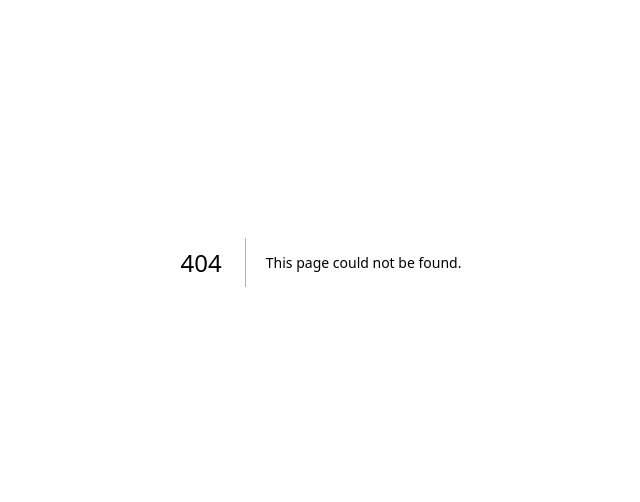
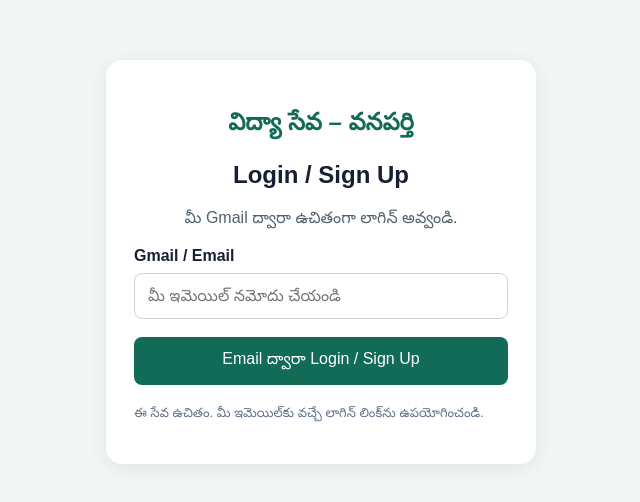
Before and after one commit to abvpwanaparthy20262028-eng/vidya-seva-wanaparthy, a Next.js app: page /login in a window 1280 px wide. Before the commit this address had no page. Shown: the part 138-640 px from the top of the page, without its empty margins (319-959 px from the left). Built offline with nearby package versions, Linux system fonts and the light colour scheme; no server answers.

Commit message:
Create page.tsx

```diff
--- /dev/null
+++ b/app/login/page.tsx
@@ -0,0 +1,133 @@
+
+"use client";
+
+import { useState } from "react";
+import { supabase } from "@/lib/supabase";
+import { useRouter } from "next/navigation";
+
+export default function LoginPage() {
+  const router = useRouter();
+  const [email, setEmail] = useState("");
+  const [loading, setLoading] = useState(false);
+  const [message, setMessage] = useState("");
+  const [error, setError] = useState("");
+
+  async function handleLogin(e: React.FormEvent<HTMLFormElement>) {
+    e.preventDefault();
+    setLoading(true);
+    setMessage("");
+    setError("");
+
+    try {
+      const { error: authError } = await supabase.auth.signInWithOtp({
+        email: email.trim(),
+        options: {
+          emailRedirectTo: `${window.location.origin}/auth/callback`,
+        },
+      });
+
+      if (authError) throw authError;
+
+      setMessage(
+        "మీ ఇమెయిల్‌కు లాగిన్ లింక్ పంపించాం. మీ Gmail Inbox తెరిచి ఆ లింక్‌ను నొక్కండి."
+      );
+    } catch (err) {
+      console.error("Login error:", err);
+      setError(
+        "లాగిన్ లింక్ పంపలేకపోయాం. Supabase సెట్టింగ్స్‌ను తనిఖీ చేసి మళ్లీ ప్రయత్నించండి."
+      );
+    } finally {
+      setLoading(false);
+    }
+  }
+
+  return (
+    <main
+      style={{
+        minHeight: "100vh",
+        display: "flex",
+        alignItems: "center",
+        justifyContent: "center",
+        padding: 20,
+        background: "#f2f7f5",
+        fontFamily: "Arial, sans-serif",
+      }}
+    >
+      <section
+        style={{
+          width: "100%",
+          maxWidth: 430,
+          background: "#fff",
+          padding: 28,
+          borderRadius: 16,
+          boxShadow: "0 4px 20px rgba(0,0,0,0.08)",
+        }}
+      >
+        <h1 style={{ color: "#116b57", textAlign: "center" }}>
+          విద్యా సేవ – వనపర్తి
+        </h1>
+        <h2 style={{ textAlign: "center" }}>Login / Sign Up</h2>
+        <p style={{ textAlign: "center", color: "#52616b" }}>
+          మీ Gmail ద్వారా ఉచితంగా లాగిన్ అవ్వండి.
+        </p>
+
+        <form onSubmit={handleLogin}>
+          <label htmlFor="email" style={{ fontWeight: 600 }}>
+            Gmail / Email
+          </label>
+          <input
+            id="email"
+            type="email"
+            required
+            autoComplete="email"
+            placeholder="మీ ఇమెయిల్ నమోదు చేయండి"
+            value={email}
+            onChange={(e) => setEmail(e.target.value)}
+            style={{
+              width: "100%",
+              boxSizing: "border-box",
+              padding: 13,
+              marginTop: 8,
+              marginBottom: 18,
+              border: "1px solid #cbd5d1",
+              borderRadius: 8,
+              fontSize: 16,
+            }}
+          />
+
+          <button
+            type="submit"
+            disabled={loading}
+            style={{
+              width: "100%",
+              padding: 13,
+              border: 0,
+              borderRadius: 8,
+              background: "#116b57",
+              color: "#fff",
+              fontSize: 16,
+              cursor: loading ? "wait" : "pointer",
+            }}
+          >
+            {loading ? "పంపుతోంది..." : "Email ద్వారా Login / Sign Up"}
+          </button>
+        </form>
+
+        {message && (
+          <p role="status" style={{ color: "#166534", marginTop: 18 }}>
+            {message}
+          </p>
+        )}
+        {error && (
+          <p role="alert" style={{ color: "#b91c1c", marginTop: 18 }}>
+            {error}
+          </p>
+        )}
+
+        <p style={{ fontSize: 13, color: "#64748b", marginTop: 20 }}>
+          ఈ సేవ ఉచితం. మీ ఇమెయిల్‌కు వచ్చే లాగిన్ లింక్‌ను ఉపయోగించండి.
+        </p>
+      </section>
+    </main>
+  );
+}
```
